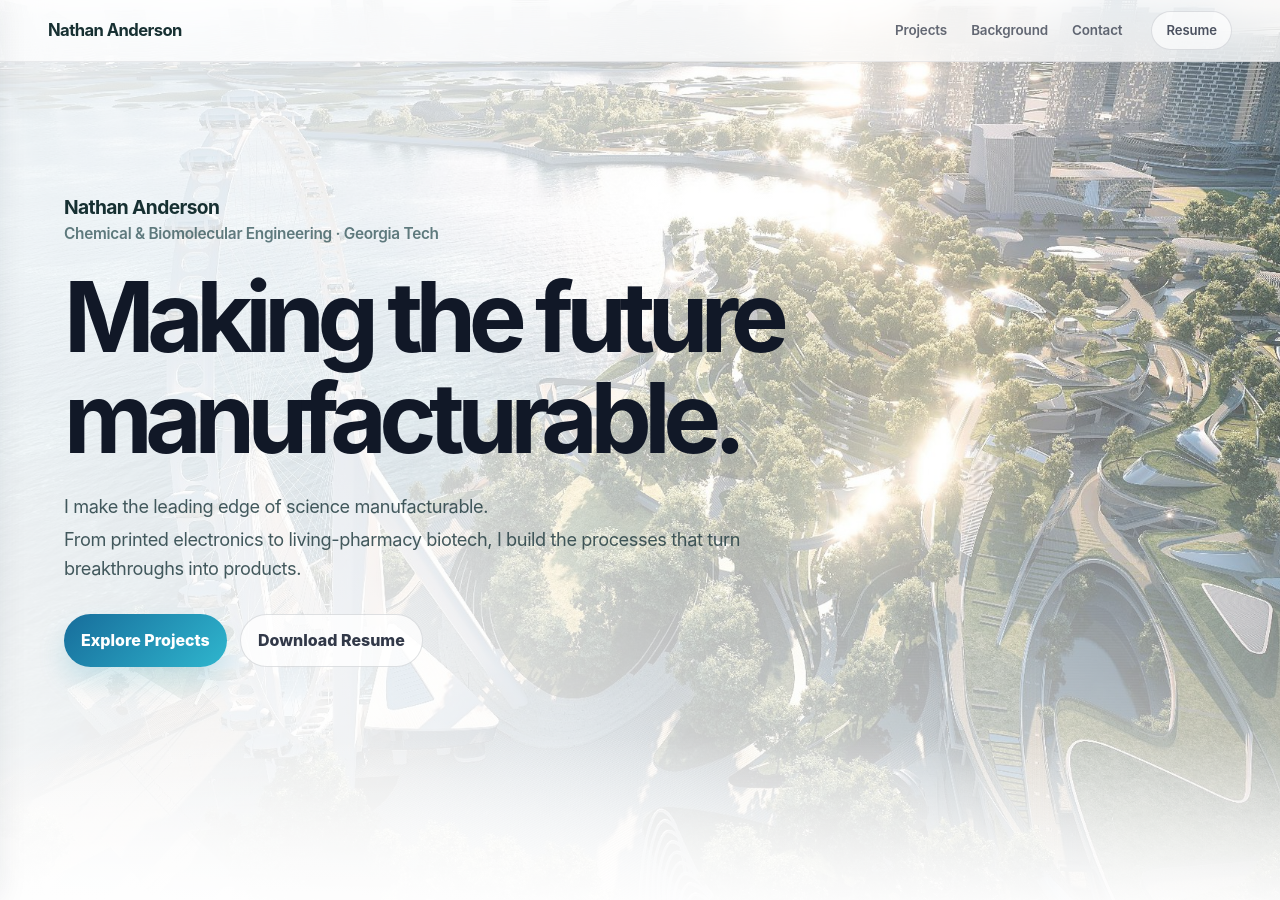
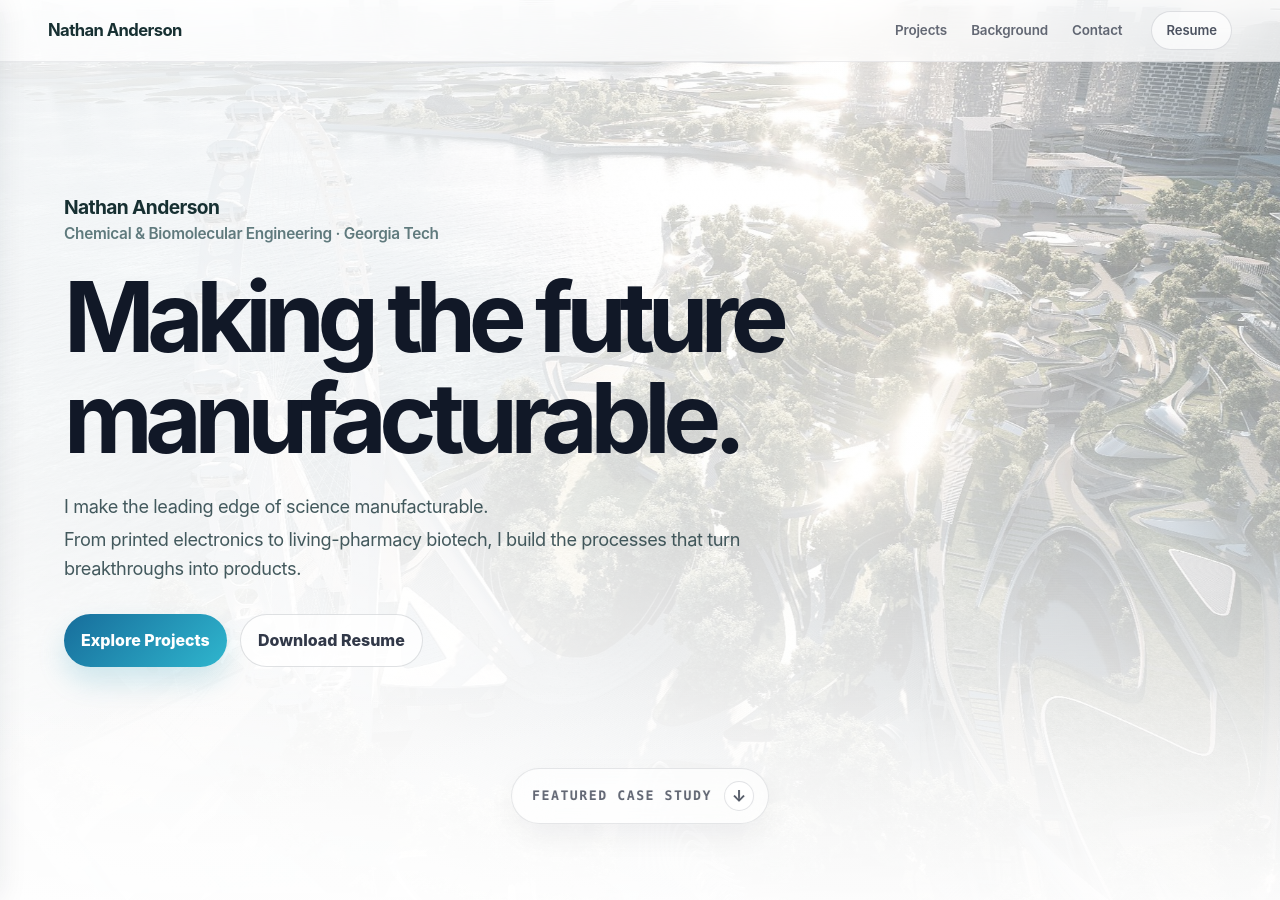
Before and after one commit to nanderson92/nanderson92.github.io, a Jekyll site: the page built from index.html, in a window 1280 px wide and 900 px high. Built offline with Jekyll 4.4.1, drawn with Linux system fonts in a browser that asks for light colours.

Commit message:
Update style.css

```diff
--- a/assets/css/style.css
+++ b/assets/css/style.css
@@ -3508,81 +3508,76 @@
     }
   }
 
-  .home-page .hero .hero-identity,
-  .home-page .hero .system-label,
-  .home-page .hero .name-kicker,
-  .home-page .hero h1,
-  .home-page .hero .hero-lede,
-  .home-page .hero .cta-row .button {
-    opacity: 0 !important;
-    animation: appleFadeUp 760ms var(--motion-soft) both !important;
-    will-change: transform, opacity !important;
-  }
-
-  .home-page .hero .hero-identity,
-  .home-page .hero .system-label,
-  .home-page .hero .name-kicker { animation-delay: 620ms !important; }
-  .home-page .hero h1 { animation-delay: 820ms !important; }
-  .home-page .hero .hero-lede { animation-delay: 980ms !important; }
-  .home-page .hero .cta-row .button { animation-delay: 1140ms !important; }
-
-  .home-page .hero .featured-case-cue {
-    opacity: 0 !important;
-    animation: heroFeaturedCueFadeUpFinal 760ms var(--motion-soft) 1300ms both !important;
-    will-change: transform, opacity !important;
-  }
-}
-
-@media (max-width: 980px) {
-  .home-page .hero {
-    min-height: 100svh !important;
-    min-height: 100vh !important;
-    padding-bottom: clamp(140px, 17vh, 170px) !important;
-  }
-
-  .home-page .hero .featured-case-cue {
-    bottom: clamp(34px, 6.5vh, 56px) !important;
-  }
-
-  .home-page .signature-case-section {
-    margin-top: clamp(70px, 10vh, 112px) !important;
-  }
-}
-
-@media (max-width: 640px) {
-  .home-page .hero {
-    min-height: 100svh !important;
-    min-height: 100vh !important;
-    padding-top: 104px !important;
-    padding-bottom: 132px !important;
-  }
-
-  .home-page .hero .featured-case-cue {
-    bottom: 28px !important;
-    padding: 10px 12px 10px 16px !important;
-    gap: 10px !important;
-    font-size: .72rem !important;
-    letter-spacing: .105em !important;
-  }
-
-  .home-page .hero .featured-case-cue strong {
-    width: 28px !important;
-    height: 28px !important;
-    font-size: .92rem !important;
-  }
-}
-/* === FINAL HOMEPAGE HERO VISIBILITY FIX === */
-
-.home-page #content::before,
-.home-page #content::after {
+/* === FINAL HOMEPAGE HERO FIX: image visible + scroll-to-white + real text entrance === */
+
+/* Keep the page base clean */
+html,
+body.home-page {
+  background: #ffffff !important;
+}
+
+body.home-page {
+  background-image: none !important;
+  background-attachment: scroll !important;
+}
+
+body.home-page::before {
   content: none !important;
   display: none !important;
 }
 
+/* Restore the fixed city/image layer and the scrolling white veil */
+.home-page #content {
+  position: relative !important;
+  isolation: isolate !important;
+  overflow: hidden !important;
+  background: #ffffff !important;
+}
+
+.home-page #content::before {
+  content: "" !important;
+  position: fixed !important;
+  inset: 0 !important;
+  z-index: 0 !important;
+  pointer-events: none !important;
+  background-image: url('../images/homepage-background-optimized.jpg') !important;
+  background-size: cover !important;
+  background-position: center top !important;
+  background-repeat: no-repeat !important;
+  opacity: 0.84 !important;
+  filter: saturate(0.62) contrast(0.86) brightness(1.08) !important;
+  transform: translateZ(0);
+}
+
+.home-page #content::after {
+  content: "" !important;
+  position: absolute !important;
+  inset: 0 !important;
+  z-index: 1 !important;
+  pointer-events: none !important;
+  background: linear-gradient(
+    180deg,
+    rgba(255,255,255,0.00) 0vh,
+    rgba(255,255,255,0.08) 18vh,
+    rgba(255,255,255,0.22) 38vh,
+    rgba(255,255,255,0.48) 62vh,
+    rgba(255,255,255,0.76) 86vh,
+    rgba(255,255,255,0.94) 108vh,
+    #ffffff 128vh,
+    #ffffff 100%
+  ) !important;
+}
+
+.home-page #content > * {
+  position: relative !important;
+  z-index: 2 !important;
+}
+
+/* Hero itself: readable overlay, but do not move the image onto the hero */
 .home-page .hero {
   position: relative !important;
   isolation: isolate !important;
-  overflow: hidden !important;
+  overflow: visible !important;
   background: transparent !important;
   min-height: 100svh !important;
   min-height: 100vh !important;
@@ -3591,41 +3586,103 @@
 .home-page .hero::before {
   content: "" !important;
   position: absolute !important;
-  inset: 0 !important;
+  inset: 0 0 -280px 0 !important;
   z-index: 0 !important;
   pointer-events: none !important;
   opacity: 1 !important;
   animation: none !important;
   background-image:
     linear-gradient(90deg, rgba(255,255,255,.88) 0%, rgba(255,255,255,.76) 34%, rgba(255,255,255,.48) 64%, rgba(255,255,255,.20) 100%),
-    linear-gradient(180deg, rgba(255,255,255,.04) 0%, rgba(255,255,255,.10) 44%, rgba(255,255,255,.52) 76%, #ffffff 100%),
-    url('../images/homepage-background-optimized.jpg') !important;
-  background-size: 100% 100%, 100% 100%, cover !important;
-  background-position: center, center, center top !important;
+    linear-gradient(180deg, rgba(255,255,255,.04) 0%, rgba(255,255,255,.10) 44%, rgba(255,255,255,.52) 76%, #ffffff 100%) !important;
+  background-size: 100% 100%, 100% 100% !important;
+  background-position: center, center !important;
   background-repeat: no-repeat !important;
 }
 
 .home-page .hero::after {
   content: "" !important;
   position: absolute !important;
-  inset: auto 0 0 0 !important;
-  height: 220px !important;
+  left: 0 !important;
+  right: 0 !important;
+  bottom: -300px !important;
+  height: 520px !important;
   z-index: 1 !important;
+  display: block !important;
   pointer-events: none !important;
-  background: linear-gradient(180deg, rgba(255,255,255,0), #ffffff) !important;
+  background: linear-gradient(
+    180deg,
+    rgba(255,255,255,0) 0%,
+    rgba(255,255,255,.28) 24%,
+    rgba(255,255,255,.72) 58%,
+    #ffffff 86%,
+    #ffffff 100%
+  ) !important;
 }
 
 .home-page .hero-inner,
 .home-page .hero-copy,
-.home-page .hero .featured-case-cue {
+.home-page .featured-case-cue {
   position: relative !important;
   z-index: 2 !important;
 }
 
-.home-page .hero .hero-identity,
-.home-page .hero h1,
-.home-page .hero .hero-lede,
-.home-page .hero .cta-row,
-.home-page .hero .cta-row .button {
-  opacity: 1 !important;
-}
+/* Real entrance animation: text starts from nothing, not just blur */
+@media (prefers-reduced-motion: no-preference) {
+  @keyframes heroMaterialize {
+    0% {
+      opacity: 0;
+      transform: translate3d(0, 26px, 0) scale(.985);
+      filter: blur(14px);
+    }
+
+    55% {
+      opacity: 1;
+    }
+
+    100% {
+      opacity: 1;
+      transform: translate3d(0, 0, 0) scale(1);
+      filter: blur(0);
+    }
+  }
+
+  .home-page .hero .hero-identity,
+  .home-page .hero h1,
+  .home-page .hero .hero-lede,
+  .home-page .hero .cta-row .button {
+    opacity: 0;
+    transform: translate3d(0, 26px, 0) scale(.985);
+    filter: blur(14px);
+    animation: heroMaterialize 900ms cubic-bezier(.16, 1, .3, 1) both !important;
+    will-change: opacity, transform, filter;
+  }
+
+  .home-page .hero .hero-identity {
+    animation-delay: 260ms !important;
+  }
+
+  .home-page .hero h1 {
+    animation-delay: 420ms !important;
+  }
+
+  .home-page .hero .hero-lede {
+    animation-delay: 590ms !important;
+  }
+
+  .home-page .hero .cta-row .button {
+    animation-delay: 760ms !important;
+  }
+}
+
+/* Respect reduced-motion settings */
+@media (prefers-reduced-motion: reduce) {
+  .home-page .hero .hero-identity,
+  .home-page .hero h1,
+  .home-page .hero .hero-lede,
+  .home-page .hero .cta-row .button {
+    opacity: 1 !important;
+    transform: none !important;
+    filter: none !important;
+    animation: none !important;
+  }
+}
```
